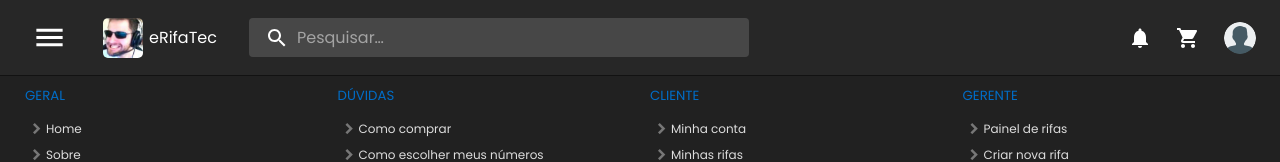
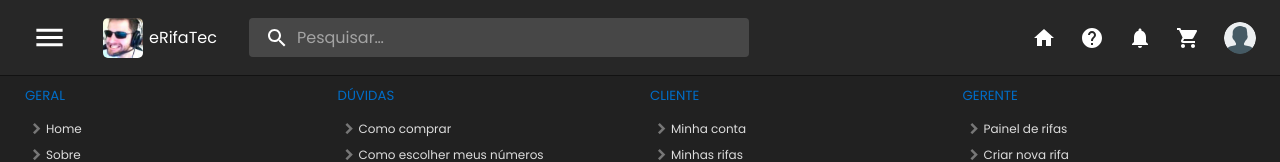
Before and after one commit to TCCMarcoLemasArthur/eRifaTec, a React (Create React App) app in the folder frontend/: page / in a window 1280 px wide. Shown: the top 162 px of the page. Built offline with nearby package versions, Linux system fonts and the light colour scheme.

Commit message:
adicionado botões de home e ajuda

```diff
--- a/frontend/src/componentes/HeaderUI.tsx
+++ b/frontend/src/componentes/HeaderUI.tsx
@@ -1,7 +1,7 @@
 import React from 'react';
 import logo from "../imagens/probleminha.jpg";
 import usuario from '../imagens/usuario.png';
-import { Link } from 'react-router-dom'
+import { Link, useNavigate } from 'react-router-dom'
 import { styled, alpha } from '@mui/material/styles';
 import AppBar from '@mui/material/AppBar';
 import Box from '@mui/material/Box';
@@ -12,11 +12,15 @@ import InputBase from '@mui/material/InputBase';
 import Badge from '@mui/material/Badge';
 import MenuItem from '@mui/material/MenuItem';
 import Menu from '@mui/material/Menu';
+import MenuUI from './MenuUI';
+import Avatar from '@mui/material/Avatar';
+
+import HomeIcon from '@mui/icons-material/Home';
+import HelpIcon from '@mui/icons-material/Help';
 import SearchIcon from '@mui/icons-material/Search';
 import ShoppingCartIcon from '@mui/icons-material/ShoppingCart';
 import NotificationsIcon from '@mui/icons-material/Notifications';
-import MenuUI from './MenuUI';
-import Avatar from '@mui/material/Avatar';
+
 
 const Search = styled('div')(({ theme }) => ({
   position: 'relative',
@@ -60,8 +64,8 @@ const StyledInputBase = styled(InputBase)(({ theme }) => ({
 }));
 
 export default function HeaderUI() {
+  const navigate = useNavigate();
   const [anchorEl, setAnchorEl] = React.useState<null | HTMLElement>(null);
-
   const isMenuOpen = Boolean(anchorEl);
 
   const handleProfileMenuOpen = (event: React.MouseEvent<HTMLElement>) => {
@@ -71,6 +75,14 @@ export default function HeaderUI() {
   const handleMenuClose = () => {
     setAnchorEl(null);
   };
+
+  function paginaInicio() {
+    navigate("/")
+  }
+
+  function paginaAjuda() {
+    navigate("/ajuda")
+  }
 
   const menuId = 'primary-search-account-menu';
   const renderMenu = (
@@ -132,6 +144,22 @@ export default function HeaderUI() {
           <Box sx={{ display: { xs: 'none', md: 'flex' } }}>
             <IconButton
               size="large"
+              aria-label="inicio"
+              color="inherit"
+              onClick={paginaInicio}
+            >
+              <HomeIcon />
+            </IconButton>
+            <IconButton
+              size="large"
+              aria-label="ajuda"
+              color="inherit"
+              onClick={paginaAjuda}
+            >
+              <HelpIcon />
+            </IconButton>
+            <IconButton
+              size="large"
               aria-label="notificações"
               color="inherit"
             >
@@ -141,7 +169,7 @@ export default function HeaderUI() {
             </IconButton>
             <IconButton
               size="large"
-              aria-label="notificações"
+              aria-label="pedidos"
               color="inherit"
             >
               <Badge badgeContent={0} color="error">
```
